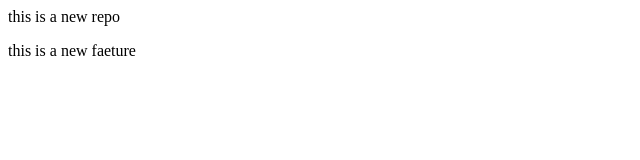
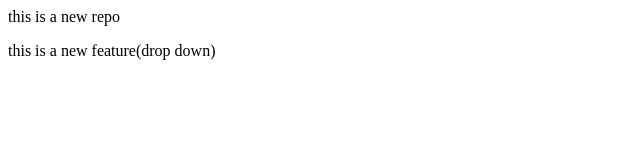
Before and after one commit to Abhinavbhateja1910/localrepo, a plain HTML site: page index.html in a window 1280 px wide. Shown: the full height of the page, 0-640 px from the left. Drawn offline with Linux system fonts and the light colour scheme.

Commit message:
add dropdown

```diff
--- a/index.html
+++ b/index.html
@@ -1,2 +1,2 @@
 <p>this is a new repo</p>
-<p>this is a new faeture</p>
+<p>this is a new feature(drop down)</p>
```
